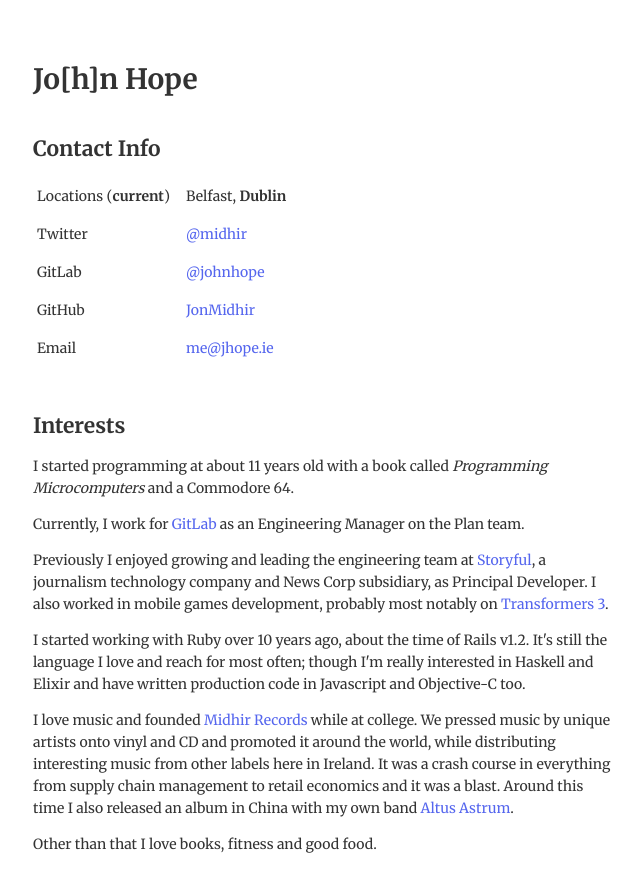
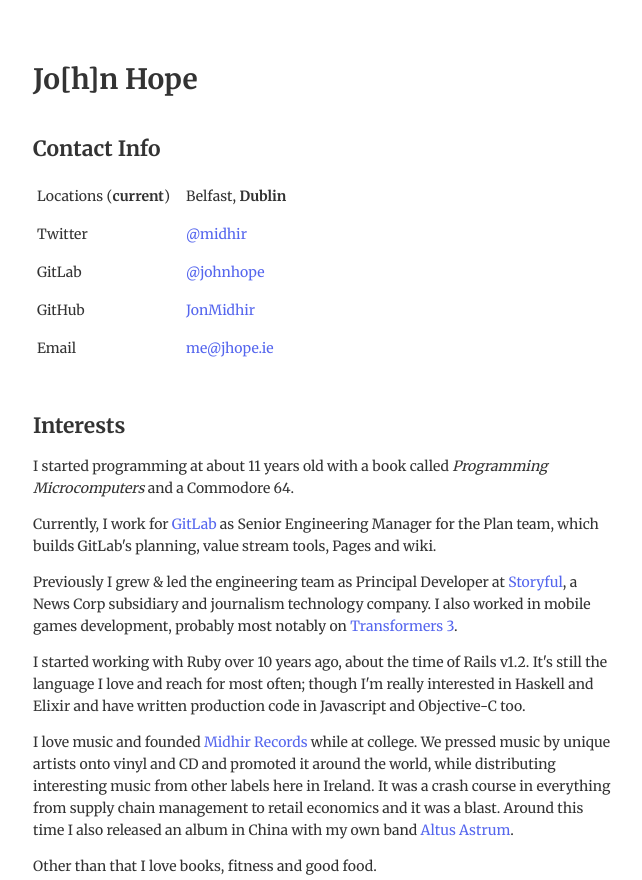
Before and after one commit to JonMidhir/jhope.ie, a plain HTML site: page index.html in a window 1280 px wide. Shown: the top 880 px of the page, without its empty margins (317-959 px from the left). Drawn offline with Linux system fonts and the light colour scheme.

Commit message:
Update jobs

```diff
--- a/index.html
+++ b/index.html
@@ -101,13 +101,14 @@
           <em>Programming Microcomputers</em> and a Commodore 64.
         </p>
         <p>
-          Currently, I work for <a href='https://gitlab.com'>GitLab</a> as an Engineering
-          Manager on the Plan team.
+          Currently, I work for <a href='https://gitlab.com'>GitLab</a> as Senior Engineering
+          Manager for the Plan team, which builds GitLab's planning, value stream tools,
+          Pages and wiki.
         </p>
         <p>
-          Previously I enjoyed growing and leading the engineering team at
-          <a href='https://storyful.com'>Storyful</a>, a journalism technology company
-          and News Corp subsidiary, as Principal Developer. I also worked in mobile games
+          Previously I grew &amp; led the engineering team as Principal Developer at
+          <a href='https://storyful.com'>Storyful</a>, a News Corp subsidiary
+          and journalism technology company. I also worked in mobile games
           development, probably most notably on
           <a href='https://tf3-battle-zone.en.aptoide.com/'>Transformers 3</a>.
         </p>
```
